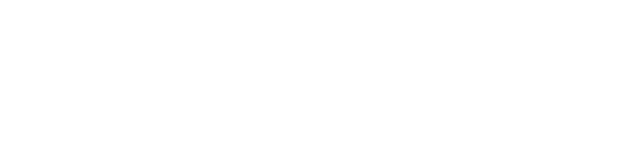
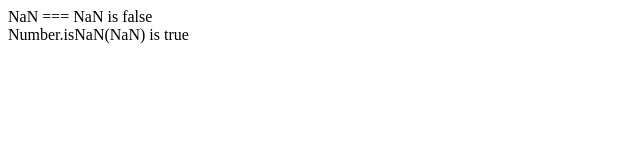
Before and after one commit to Keng-Sahachart/Train_JavaScript, a plain HTML site: page 21 DAYS CHALLENGE By lvarayut/13 - JavaScript Weird Parts-explain ยังไม่ WorkShop/index.html in a window 1280 px wide. Shown: the whole page, without its empty margins (0-640 px from the left). Drawn offline with Linux system fonts and the light colour scheme.

Commit message:
weird part

```diff
--- a/21 DAYS CHALLENGE By lvarayut/13 - JavaScript Weird Parts-explain ยังไม่ WorkShop/index.html
+++ b/21 DAYS CHALLENGE By lvarayut/13 - JavaScript Weird Parts-explain ยังไม่ WorkShop/index.html
@@ -7,6 +7,28 @@
     <title>13 - JavaScript Weird Parts</title>
   </head>
   <body>
+<!--
+    <section>
+      <div class="location">
+        <h1 class="city"></h1>
+        <p class="state-country"></p>
+      </div>
+      <div class="card">
+        <div class="aqi">
+          <h1></h1>
+          <small>US AQI</small>
+        </div>
+        <div class="info">
+          <div class="temperature"></div>
+          <div class="humidity"></div>
+          <div class="wind"></div>
+        </div>
+      </div>
+    </section> -->
+
+    <div id="Display"></div>
+
+
     <script src="./start.js"></script>
   </body>
 </html>
--- a/21 DAYS CHALLENGE By lvarayut/13 - JavaScript Weird Parts-explain ยังไม่ WorkShop/start.js
+++ b/21 DAYS CHALLENGE By lvarayut/13 - JavaScript Weird Parts-explain ยังไม่ WorkShop/start.js
@@ -1,7 +1,33 @@
 (() => {
-  // เริ่มเขียนโค้ด
+  //
+
+  log2 = (text) => {
+    const divDisplayElem = document.querySelector('#Display');
+    divDisplayElem.innerHTML += `${text}</br>`;
+  }
+
+
 
   // 1. NaN
+  /*
+   *
+   *
+   */
+
+  if (NaN === NaN) {
+    log2('NaN === NaN  is true');
+  }else{
+    log2('NaN === NaN  is false');
+  }
+
+  if (Number.isNaN(NaN)) {
+    log2('Number.isNaN(NaN) is true');
+  }else{
+    log2('Number.isNaN(NaN) is false');
+  }
+
+
+
   // 2. Type Coercion
   // 3. Interpreter & Compiler
   // 4. Checking Object Type
```
